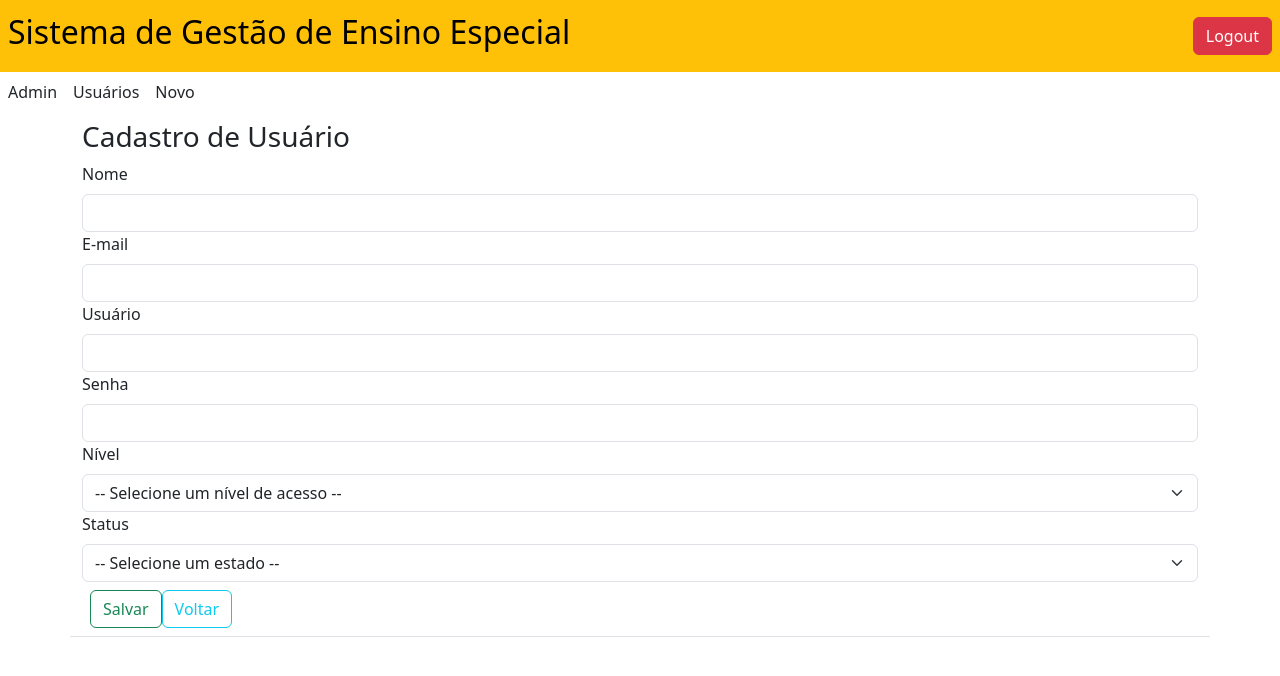
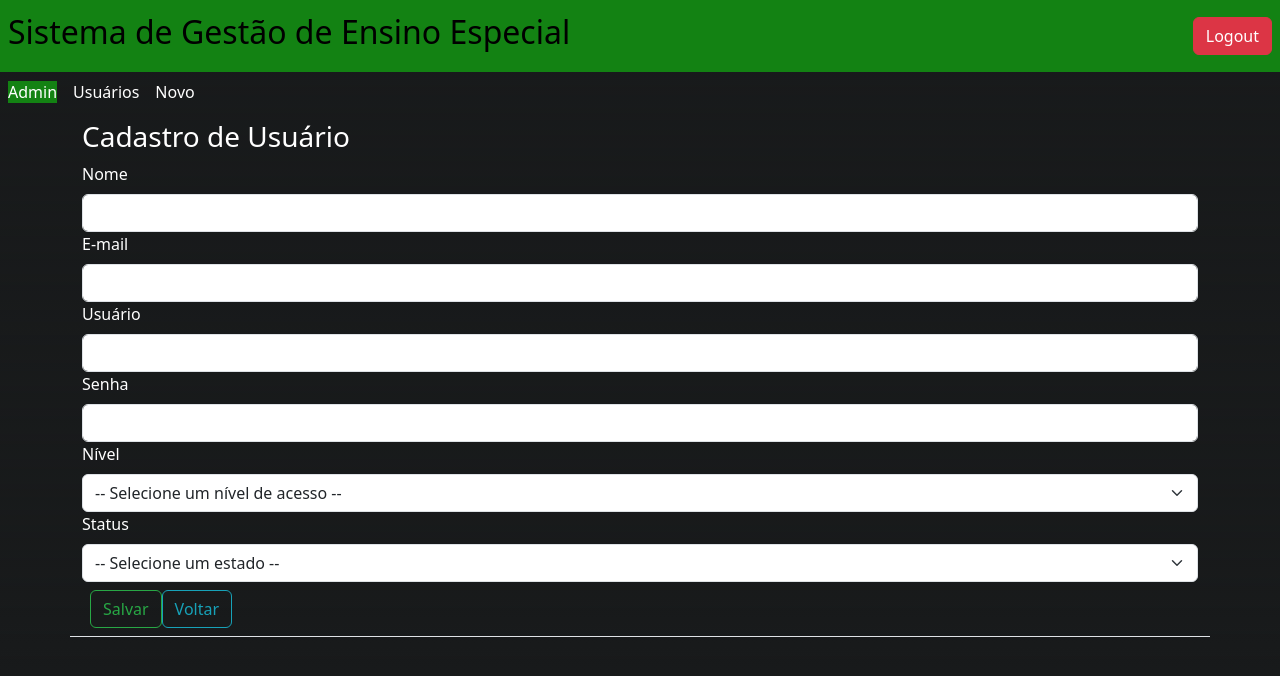
Before and after one commit to lipelf/APP, a Next.js app in the folder app_/: page /admin/users/create in a window 1280 px wide. Shown: the top 676 px of the page. Built offline with nearby package versions, Linux system fonts and the light colour scheme.

Commit message:
atualização v4

```diff
--- a/app_/src/pages/_app.js
+++ b/app_/src/pages/_app.js
@@ -1,4 +1,5 @@
 import "bootstrap/dist/css/bootstrap.min.css";
+import '../styles/globals.css';
 import Head from "next/head";
 import { SessionProvider } from 'next-auth/react';
 
--- a/app_/src/pages/admin/users/index.js
+++ b/app_/src/pages/admin/users/index.js
@@ -45,7 +45,7 @@ export default function users() {
         <div className="row border-bottom">
         <h3> Lista de Usuários </h3>
 
-        <table className="table table-hover">
+        <table className="table table-hover table-dark">
         <thead>
             <tr>
             <th scope="col">#</th>
--- a/app_/src/styles/globals.css
+++ b/app_/src/styles/globals.css
@@ -5,9 +5,9 @@
       'Roboto Mono', 'Oxygen Mono', 'Ubuntu Monospace', 'Source Code Pro',
       'Fira Mono', 'Droid Sans Mono', 'Courier New', monospace;
 
-  --foreground-rgb: 0, 0, 0;
-  --background-start-rgb: 214, 219, 220;
-  --background-end-rgb: 255, 255, 255;
+    --foreground-rgb: 255, 255, 255; /* Texto branco */
+    --background-start-rgb: 24, 26, 27; /* Fundo #181A1B */
+    --background-end-rgb: 24, 26, 27;   /* Fundo #181A1B */
 
     --primary-glow: conic-gradient(
       from 180deg at 50% 50%,
@@ -43,8 +43,8 @@
   @media (prefers-color-scheme: dark) {
     :root {
       --foreground-rgb: 255, 255, 255;
-    --background-start-rgb: 0, 0, 0;
-    --background-end-rgb: 0, 0, 0;
+      --background-start-rgb: 24, 26, 27; /* Fundo #181A1B */
+      --background-end-rgb: 24, 26, 27;   /* Fundo #181A1B */
 
       --primary-glow: radial-gradient(rgba(1, 65, 255, 0.4), rgba(1, 65, 255, 0));
       --secondary-glow: linear-gradient(
@@ -106,7 +106,6 @@ a {
 
   .header{
     background-color: rgb(19, 130, 19);
-
   }
 
   @media (prefers-color-scheme: dark) {
@@ -114,3 +113,33 @@ a {
       color-scheme: dark;
     }
   }
+
+  input, select, button {
+    background-color: #333;
+    color: #FFF;
+    border: 1px solid #555;
+  }
+
+  input::placeholder {
+    color: #AAA;
+  }
+
+  .btn-outline-success {
+    border-color: #28a745;
+    color: #28a745;
+  }
+
+  .btn-outline-success:hover {
+    background-color: #28a745;
+    color: #FFF;
+  }
+
+  .btn-outline-info {
+    border-color: #17a2b8;
+    color: #17a2b8;
+  }
+
+  .btn-outline-info:hover {
+    background-color: #17a2b8;
+    color: #FFF;
+  }
```
Also changed, not shown: app_/src/pages/admin/appointments/create.js (+8 -9 lines), app_/src/pages/login.js (+2 -5 lines), app_/src/pages/api/auth/[...nextauth].js (line endings or trailing spaces). Lines whose indentation alone changed are shown as unchanged.
